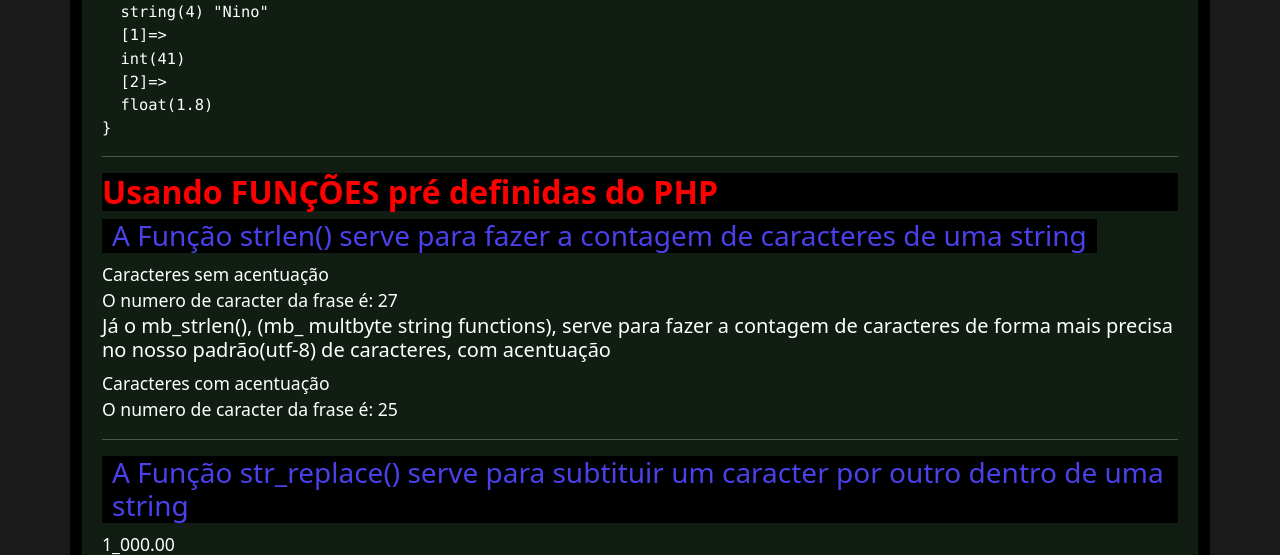
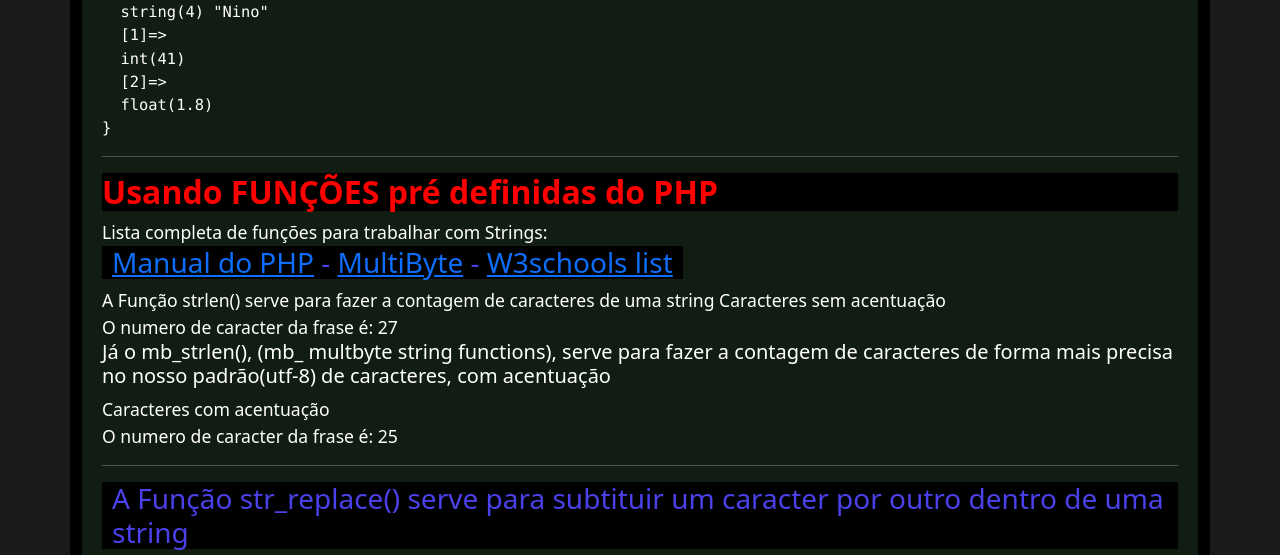
Before and after one commit to ninojp/PHP_Testes, a PHP site: page / in a window 1280 px wide. Shown: the part 4478-5033 px from the top of the page. Run offline with PHP 8.4, Linux system fonts and the light colour scheme.

Commit message:
funções com strings

```diff
--- a/public/index.php
+++ b/public/index.php
@@ -206,10 +206,11 @@ $segundo = date("s");?>
 
 <!--=======================================================================================================================-->
             <h2 class="mt-3">Usando FUNÇÕES pré definidas do PHP</h2>
+            Lista completa de funções para trabalhar com Strings:<br>
+            <h3><a href="https://www.php.net/manual/pt_BR/ref.strings.php" target="blank"> Manual do PHP</a> - <a href="https://www.php.net/manual/pt_BR/ref.mbstring.php" target="https://www.php.net/manual/pt_BR/ref.mbstring.php">MultiByte</a> - <a href="https://www.w3schools.com/PhP/php_ref_string.asp" target="">W3schools list</a></h3>
 
-            <?php
-            echo "<h3>A Função strlen() serve para fazer a contagem de caracteres de uma string</h3>";
-            $v_frase = "Caracteres sem acentuação";
+            A Função strlen() serve para fazer a contagem de caracteres de uma string
+            <?php $v_frase = "Caracteres sem acentuação";
             printf($v_frase);
             $v_str_frase = strlen($v_frase);
             echo "<br>";
```
